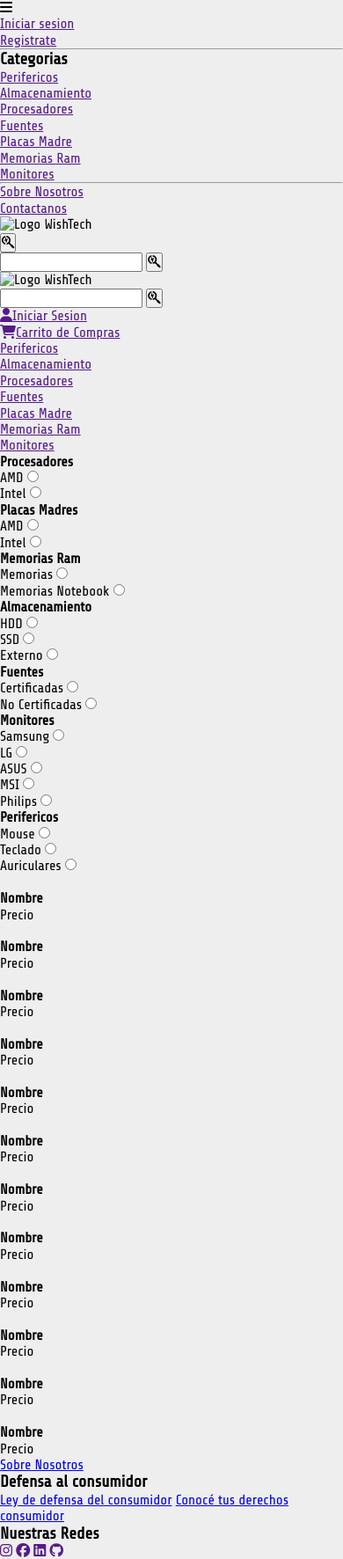
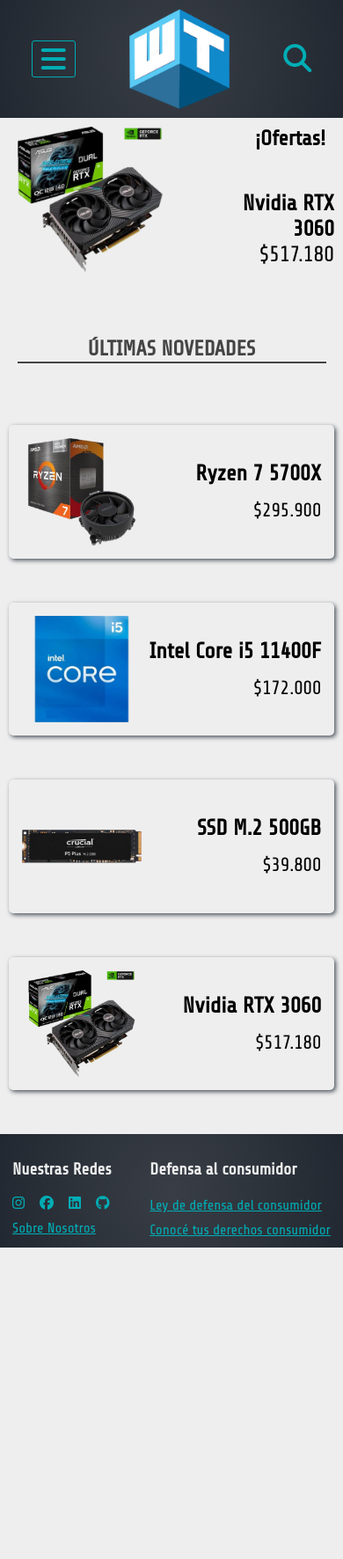
Before and after one commit to Shaku1-cpu/Grupo_2_WishTech, a website: page views/index.html in a window 390 px wide. Shown: the whole page at 88% size. After the commit the page ends 1418 px from the top, so only its background shows below. Drawn offline with Linux system fonts and the light colour scheme; files that its build step writes are made by us from their sources.

Commit message:
Avanzando con el home en mobile design

```diff
--- a/public/css/index-desktop.css
+++ b/public/css/index-desktop.css
@@ -6,7 +6,7 @@
     background: radial-gradient(circle, #393E46, #222831);
   }
 
-  #logo-header {
+  #logo-header-D {
     width: 100px;
     object-fit: cover;
   }
--- a/public/css/index.css
+++ b/public/css/index.css
@@ -4,6 +4,8 @@
 Verde Agua: #00ADB5;
 Blanco: #EEEEEE;
 */
+
+
 
 /* All */
 
@@ -13,15 +15,291 @@
   padding: 0;
 }
 
-/* Body */
+
+
+
+/* BODY MOBILE */
 
 body {
   background: #EEEEEE;
   font-family:'Share Tech', sans-serif;
 }
 
-/* Header */
 
-.headerMobile {
-  display: block;
+
+
+/* Header display:none */
+
+.menu-hamburguesa {
+  display: none;
 }
+
+.ventana-busqueda {
+  display:none;
+}
+
+.header-desktop {
+  display: none;
+}
+
+.aside-filtros {
+  display:none;
+}
+
+
+
+
+/* HEADER MOBILE */
+
+.logo-buscador-usuario-carrito {
+  display:flex;
+  flex-direction: row;
+  align-items: center;
+  justify-content: space-around;
+  padding: 10px 5px;
+  background: radial-gradient(circle, #393E46, #222831);
+}
+
+
+.menu-icono {
+  border: 1px #00ADB5 solid;
+  padding: 12px 10px 10px 10px;
+  border-radius: 3px;
+  color: #00ADB5;
+}
+
+.menu-icono:active {
+  color: #EEEEEE;
+  border-color: #EEEEEE;
+  box-shadow: 0px 0px 3px #00ADB5;
+  transition: all .1s;
+}
+
+#logo-header {
+  width: 30%;
+}
+
+#boton-lupa {
+  background: rgba(0, 0, 0, 0);
+  color: #00ADB5;
+  border: none;
+}
+
+#boton-lupa:active {
+  color: #EEEEEE;
+  text-shadow: 0px 0px 3px #00ADB5;
+  transition: all .1s;
+}
+
+
+
+/* MAIN MOBILE */
+
+
+/* CARRUSEL MOBILE */
+
+.carrusel-container {
+  position: relative;
+  display:flex;
+  flex-direction: column;
+  align-items: flex-end;
+}
+
+#titulo-carrusel {
+  position: absolute;
+  top: 10px;
+  z-index: 1;
+  margin-right: 20px;
+  animation: fade 20s infinite alternate;
+}
+
+.carrusel {
+  width: 100%;
+  height: auto;
+  margin: 0px auto 10px;
+  overflow: hidden;
+}
+
+.carrusel ul {
+  display: flex;
+  padding: 0;
+  width: 400%;
+  animation: slide 20s infinite alternate;
+}
+
+.li-container {
+  width: 100%;
+  padding: 10px;
+  background: #eeeeee;
+}
+
+.carrusel li {
+  width: 100%;
+  list-style: none;
+  position: relative;
+}
+
+.carrusel img {
+  width: 50%;
+}
+
+.producto-precio-carrusel {
+  position: absolute;
+  text-align: right;
+  display: flex;
+  flex-direction: column;
+  align-items: flex-end;
+  bottom: 20px;
+  right: 10px;
+  font-size: 25px;
+  max-width: 40%;
+}
+
+@keyframes slide {
+  0% { margin-left: 0; }
+  20% { margin-left: 0; }
+
+  25% { margin-left: -100%; }
+  45% { margin-left: -100%; }
+
+  50% { margin-left: -200%; }
+  70% { margin-left: -200%; }
+
+  75% { margin-left: -300%; }
+  100% { margin-left: -300%; }
+}
+
+@keyframes fade {
+  0% { opacity: 1; }
+  20% { opacity: 1; }
+  22.5% { opacity: 0; }
+  25% { opacity: 1; }
+  45% { opacity: 1; }
+  47.5% { opacity: 0;}
+  50% { opacity: 1; }
+  70% { opacity: 1; }
+  72.5% { opacity: 0;}
+  75% { opacity: 1; }
+  100% { opacity: 1; }
+}
+
+
+
+/* PRODUCTS AREA */
+
+#productos-container h2 {
+  text-align: center;
+  border-bottom: 2px solid;
+  margin-top: 50px;
+  margin-bottom: 20px;
+  width: 90%;
+  color: #444444;
+}
+
+#productos-container {
+  display: flex;
+  flex-flow: column wrap;
+  align-items: center;
+  height: auto;
+  gap: 50px;
+}
+
+.producto {
+  width: 95%;
+  box-shadow: 2px 2px 5px #4d545f;
+  border-radius: 5px;
+  padding: 15px;
+  display: flex;
+  flex-direction: row;
+  align-items: center;
+  justify-content: space-between;
+}
+
+.producto img {
+  width: 40%;
+}
+
+.producto div {
+  display: flex;
+  flex-direction: column;
+  align-items: flex-end;
+  gap: 15px;
+}
+
+.producto-nombre {
+  font-size: 25px;
+}
+
+.producto-precio {
+  font-size: 22px;
+}
+
+
+
+/* FOOTER MOBILE */
+
+footer {
+  margin-top: 50px;
+  background: radial-gradient(circle, #393E46, #222831);
+  padding: 10px;
+  display: flex;
+  flex-flow: row wrap;
+  align-items: flex-start;
+  justify-content: space-around;
+}
+
+footer div {
+  min-width: 40%;
+}
+
+.sobre-nosotros-redes {
+  display: flex;
+  flex-direction: column;
+  gap: 10px;
+}
+
+#sobre-nosotros-footer {
+  display: flex;
+  flex-direction: column;
+}
+
+#sobre-nosotros-footer {
+  color: #00ADB5;
+}
+
+#sobre-nosotros-footer:visited {
+  color: #00ADB5;
+}
+
+.defensa-consumidor {
+  display: flex;
+  flex-direction: column;
+}
+
+.sobre-nosotros-redes h3, .defensa-consumidor h3 {
+  color: #EEEEEE;
+  margin-bottom: 10px;
+  margin-top: 20px;
+}
+
+.redes-links {
+  display: flex;
+  flex-direction: row;
+  gap: 17px;
+  margin-top: -2px;
+}
+
+.redes-links a {
+  color: #00ADB5;
+}
+
+.defensa-consumidor {
+  display: flex;
+  flex-direction: column;
+  align-items: flex-start;
+  gap: 10px;
+}
+
+.defensa-consumidor a {
+  color: #00ADB5;
+}
--- a/views/index.html
+++ b/views/index.html
@@ -14,10 +14,12 @@
 </head>
 <body>
     <header>
-        <div class="headerMobile">
-            <nav class="logo-buscador-usarioCarrito">
-                <i class="fa-solid fa-bars"></i>
-                <div class="menuHamburguesa">
+        <div class="header-mobile">
+            <nav class="logo-buscador-usuario-carrito">
+                <div class="menu-icono">
+                    <i class="fa-solid fa-bars fa-2xl"></i>
+                </div>
+                <div class="menu-hamburguesa">
                     <ul>
                         <li><a href="">Iniciar sesion</a></li>
                         <li><a href="">Registrate</a></li>
@@ -36,29 +38,29 @@
                         </ul>
                     </nav>
                     <hr>
-                    <ul class="sobreNosotros-contactanos">
+                    <ul class="sobre-nosotros-contactanos">
                         <li><a href="">Sobre Nosotros</a></li>
                         <li><a href="">Contactanos</a></li>
                     </ul>
                 </div>
-                <img src="/Grupo_2_WishWave/public/img/wishtech.jpg" alt="Logo WishTech">
+                <img id="logo-header" src="/img/Logo WishTech.png" alt="Logo WishTech">
                 <div class="buscador">
-                    <button><i class="fa-brands fa-searchengin"></i></button>
-                    <div class="ventanaEmergente">
+                    <button id="boton-lupa"><i class="fa-solid fa-magnifying-glass fa-2xl"></i></button>
+                    <div class="ventana-busqueda">
                         <input type="text">
-                        <button><i class="fa-brands fa-searchengin"></i></button>
+                        <button id="boton-lupa-ventana"><i class="fa-brands fa-searchengin"></i></button>
                     </div>
                 </div>
             </nav>
         </div>
-        <div class="headerDesktop">
-            <div class="logo-buscador-usarioCarrito">
-                <img src="/img/wishtech.jpg" alt="Logo WishTech" id="logo-header">
+        <div class="header-desktop">
+            <div class="logo-buscador-usario-carrito">
+                <img id="logo-header-D" src="/img/wishtech.jpg" alt="Logo WishTech">
                 <div class="buscador">
                     <input type="text">
                     <button><i class="fa-brands fa-searchengin"></i></button>
                 </div>
-                <div class="usuarioCarrito">
+                <div class="usuario-carrito">
                     <div class="usuario">
                         <a href=""><i class="fa-solid fa-user"></i>Iniciar Sesion</a>
                     </div>
@@ -83,213 +85,198 @@
 
     </header>
     <main>
-        <div class="carrusel">
-
+        <div class="carrusel-container">
+            <h2 id="titulo-carrusel">¡Ofertas!</h2>
+            <div class="carrusel">
+                <ul>
+                    <li>
+                        <div class="li-container">
+                            <img src="/img/oferta/Ryzen 7.png" alt="Ryzen 7">
+                        <div class="producto-precio-carrusel">
+                            <h4>Ryzen 7 5700X</h4>
+                            <p>$295.900</p>
+                        </div>
+                        </div>
+                    </li>
+                    <li>
+                        <div class="li-container">
+                            <img src="/img/oferta/RTX 3060.png" alt="Nvidia RTX 3060">
+                        <div class="producto-precio-carrusel">
+                            <h4>Nvidia RTX 3060</h4>
+                            <p>$517.180</p>
+                        </div>
+                        </div>
+                    </li>
+                    <li>
+                        <div class="li-container">
+                            <img src="/img/oferta/M.2 Crucial.png" alt="M.2 Crucial">
+                        <div class="producto-precio-carrusel">
+                            <h4>SSD M.2 500GB</h4>
+                            <p>$39.800</p>
+                        </div>
+                        </div>
+                    </li>
+                    <li>
+                        <div class="li-container">
+                            <img src="/img/oferta/Intel i5.png" alt="Intel core i5">
+                            <div class="producto-precio-carrusel">
+                                <h4>Intel Core i5 11400F</h4>
+                                <p>$172.000</p>
+                            </div>
+                        </div>
+                    </li>
+                </ul>
+            </div>
         </div>
-        <aside>
+        <aside class="aside-filtros">
             <form class="filtros-productos" action="" method="GET">
-                <div class="">
+                <div class="prod-procesadores">
                     <h4>Procesadores</h4>
                     <div>
                         <label for="amd">AMD</label>
-                        <input type="radio" name="procesadores" id="cpu-amd">
+                        <input  id="cpu-amd" type="radio" name="procesadores">
                     </div>
                     <div>
                         <label for="intel">Intel</label>
-                        <input type="radio" name="procesadores" id="cpu-intel">
+                        <input id="cpu-intel" type="radio" name="procesadores">
                     </div>
                 </div>
-                <div class="">
+                <div class="prod-placas-madre">
                     <h4>Placas Madres</h4>
                     <div>
                         <label for="mother-amd">AMD</label>
-                        <input type="radio" name="placas-madre" id="mother-amd">
+                        <input id="mother-amd" type="radio" name="placas-madre">
                     </div>
                     <div>
                         <label for="mother-amd">Intel</label>
-                        <input type="radio" name="placas-madre" id="mother-intel">
+                        <input id="mother-intel" type="radio" name="placas-madre">
                     </div>
                 </div>
-                <div class="">
+                <div class="prod-memorias-ram">
                     <h4>Memorias Ram</h4>
                     <div>
                         <label for="ram">Memorias</label>
-                        <input type="radio" name="memorias-ram" id="ram">
+                        <input id="ram" type="radio" name="memorias-ram">
                     </div>
                     <div>
                         <label for="ram-notebook">Memorias Notebook</label>
-                        <input type="radio" name="memorias-ram" id="ram-notebook">
+                        <input id="ram-notebook" type="radio" name="memorias-ram">
                     </div>
                 </div>
-                <div class="">
+                <div class="prod-almacenamiento">
                     <h4>Almacenamiento</h4>
                     <div>
                         <label for="hdd">HDD</label>
-                        <input type="radio" name="almacenamiento" id="hdd">
+                        <input id="hdd" type="radio" name="almacenamiento">
                     </div>
                     <div>
                         <label for="ssd">SSD</label>
-                        <input type="radio" name="almacenamiento" id="ssd">
+                        <input id="ssd" type="radio" name="almacenamiento">
                     </div>
                     <div>
                         <label for="externo">Externo</label>
-                        <input type="radio" name="almacenamiento" id="externo">
+                        <input id="externo" type="radio" name="almacenamiento">
                     </div>
                 </div>
-                <div class="">
+                <div class="prod-fuentes">
                     <h4>Fuentes</h4>
                     <div>
                         <label for="f-cert">Certificadas</label>
-                        <input type="radio" name="fuentes-alimentacion" id="f-cert">
+                        <input id="f-cert" type="radio" name="fuentes-alimentacion">
                     </div>
                     <div>
                         <label for="f-no-cert">No Certificadas</label>
-                        <input type="radio" name="fuentes-alimentacion" id="f-no-cert">
+                        <input id="f-no-cert" type="radio" name="fuentes-alimentacion">
                     </div>
                 </div>
-                <div class="">
+                <div class="prod-monitores">
                     <h4>Monitores</h4>
                     <div>
                         <label for="m-samsung">Samsung</label>
-                        <input type="radio" name="Monitores" id="m-samsung">
+                        <input id="m-samsung" type="radio" name="monitores">
                     </div>
                     <div>
                         <label for="m-lg">LG</label>
-                        <input type="radio" name="Monitores" id="m-lg">
+                        <input id="m-lg" type="radio" name="monitores">
                     </div>
                     <div>
                         <label for="m-asus">ASUS</label>
-                        <input type="radio" name="Monitores" id="m-asus">
+                        <input id="m-asus" type="radio" name="monitores">
                     </div>
                     <div>
                         <label for="m-msi">MSI</label>
-                        <input type="radio" name="Monitores" id="m-msi">
+                        <input id="m-msi" type="radio" name="monitores">
                     </div>
                     <div>
                         <label for="m-philips">Philips</label>
-                        <input type="radio" name="Monitores" id="m-philips">
+                        <input id="m-philips" type="radio" name="monitores">
                     </div>
                 </div>
-                <div class="">
+                <div class="prod-perifericos">
                     <h4>Perifericos</h4>
                     <div>
                         <label for="mouse">Mouse</label>
-                        <input type="radio" name="perifericos" id="mouse">
+                        <input id="mouse" type="radio" name="perifericos">
                     </div>
                     <div>
                         <label for="teclado">Teclado</label>
-                        <input type="radio" name="perifericos" id="teclado">
+                        <input id="teclado" type="radio" name="perifericos">
                     </div>
                     <div>
                         <label for="auriculares">Auriculares</label>
-                        <input type="radio" name="perifericos" id="auriculares">
+                        <input id="auriculares" type="radio" name="perifericos">
                     </div>
                 </div>
             </form>
         </aside>
-        <section>
+        <section id="productos-container">
+            <h2>ÚLTIMAS NOVEDADES</h2>
             <article class="producto">
-                <img src="" alt="">
+                <img src="/img/oferta/Ryzen 7.png" alt="Ryzen 7">
                 <div>
-                    <h4>Nombre</h4>
-                    <p>Precio</p>
+                    <h4 class="producto-nombre">Ryzen 7 5700X</h4>
+                    <p class="producto-precio">$295.900</p>
                 </div>
             </article>
             <article class="producto">
-                <img src="" alt="">
+                <img src="/img/oferta/Intel i5.png" alt="Intel core i5">
                 <div>
-                    <h4>Nombre</h4>
-                    <p>Precio</p>
+                    <h4 class="producto-nombre">Intel Core i5 11400F</h4>
+                    <p class="producto-precio">$172.000</p>
                 </div>
             </article>
             <article class="producto">
-                <img src="" alt="">
+                <img src="/img/oferta/M.2 Crucial.png" alt="M.2 Crucial">
                 <div>
-                    <h4>Nombre</h4>
-                    <p>Precio</p>
+                    <h4 class="producto-nombre">SSD M.2 500GB</h4>
+                    <p class="producto-precio">$39.800</p>
                 </div>
             </article>
             <article class="producto">
-                <img src="" alt="">
+                <img src="/img/oferta/RTX 3060.png" alt="Nvidia RTX 3060">
                 <div>
-                    <h4>Nombre</h4>
-                    <p>Precio</p>
-                </div>
-            </article>
-            <article class="producto">
-                <img src="" alt="">
-                <div>
-                    <h4>Nombre</h4>
-                    <p>Precio</p>
-                </div>
-            </article>
-            <article class="producto">
-                <img src="" alt="">
-                <div>
-                    <h4>Nombre</h4>
-                    <p>Precio</p>
-                </div>
-            </article>
-            <article class="producto">
-                <img src="" alt="">
-                <div>
-                    <h4>Nombre</h4>
-                    <p>Precio</p>
-                </div>
-            </article>
-            <article class="producto">
-                <img src="" alt="">
-                <div>
-                    <h4>Nombre</h4>
-                    <p>Precio</p>
-                </div>
-            </article>
-            <article class="producto">
-                <img src="" alt="">
-                <div>
-                    <h4>Nombre</h4>
-                    <p>Precio</p>
-                </div>
-            </article>
-            <article class="producto">
-                <img src="" alt="">
-                <div>
-                    <h4>Nombre</h4>
-                    <p>Precio</p>
-                </div>
-            </article>
-            <article class="producto">
-                <img src="" alt="">
-                <div>
-                    <h4>Nombre</h4>
-                    <p>Precio</p>
-                </div>
-            </article>
-            <article class="producto">
-                <img src="" alt="">
-                <div>
-                    <h4>Nombre</h4>
-                    <p>Precio</p>
+                    <h4 class="producto-nombre">Nvidia RTX 3060</h4>
+                    <p class="producto-precio">$517.180</p>
                 </div>
             </article>
         </section>
     </main>
     <footer>
-        <div class="sobre-nosotros">
-            <a href="/sobre-nosotros">Sobre Nosotros</a>
+        <div class="sobre-nosotros-redes">
+            <h3>Nuestras Redes</h3>
+            <div class="redes-links">
+                <a href=""><i class="fa-brands fa-instagram"></i></a>
+                <a href=""><i class="fa-brands fa-facebook"></i></a>
+                <a href=""><i class="fa-brands fa-linkedin"></i></a>
+                <a href=""><i class="fa-brands fa-github"></i></a>
+            </div>
+            <a id="sobre-nosotros-footer" href="/sobre-nosotros">Sobre Nosotros</a>
         </div>
         <div class="defensa-consumidor">
             <h3>Defensa al consumidor</h3>
             <a href="https://servicios.infoleg.gob.ar/infolegInternet/anexos/0-4999/638/norma.htm" target="_blank">Ley de defensa del consumidor</a>
             <a href="https://www.argentina.gob.ar/produccion/defensadelconsumidor/conoce-tus-derechos" target="_blank">Conocé tus derechos consumidor</a>
         </div>
-        <div class="redes">
-            <h3>Nuestras Redes</h3>
-            <a href=""><i class="fa-brands fa-instagram"></i></a>
-            <a href=""><i class="fa-brands fa-facebook"></i></a>
-            <a href=""><i class="fa-brands fa-linkedin"></i></a>
-            <a href=""><i class="fa-brands fa-github"></i></a>
-        </div>
     </footer>
 
 </body>
```
Also changed, not shown: public/img/oferta/Intel i5.png (added), public/img/oferta/M.2 Crucial.png (added), public/img/oferta/RTX 3060.png (added), public/img/oferta/Ryzen 7.png (added).
